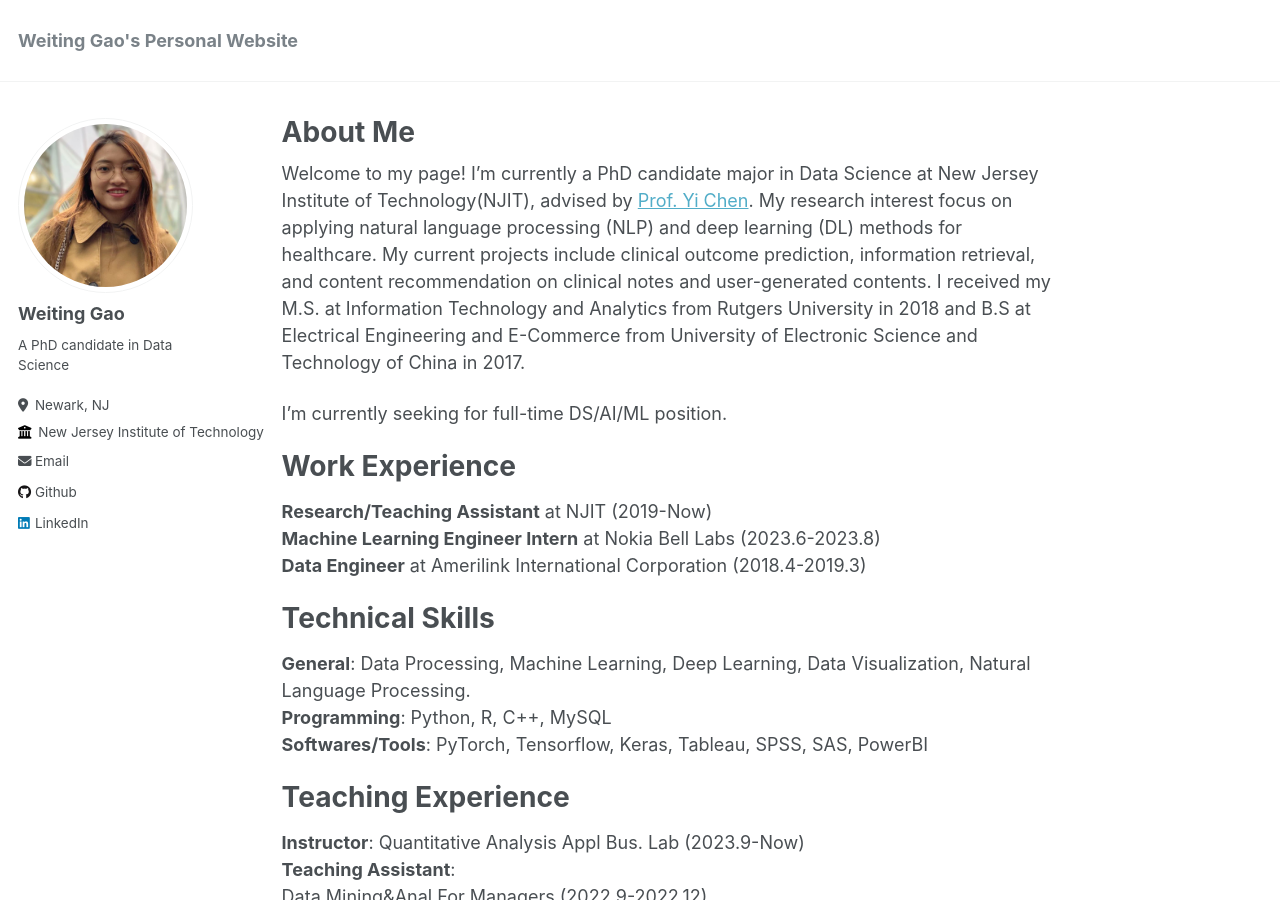
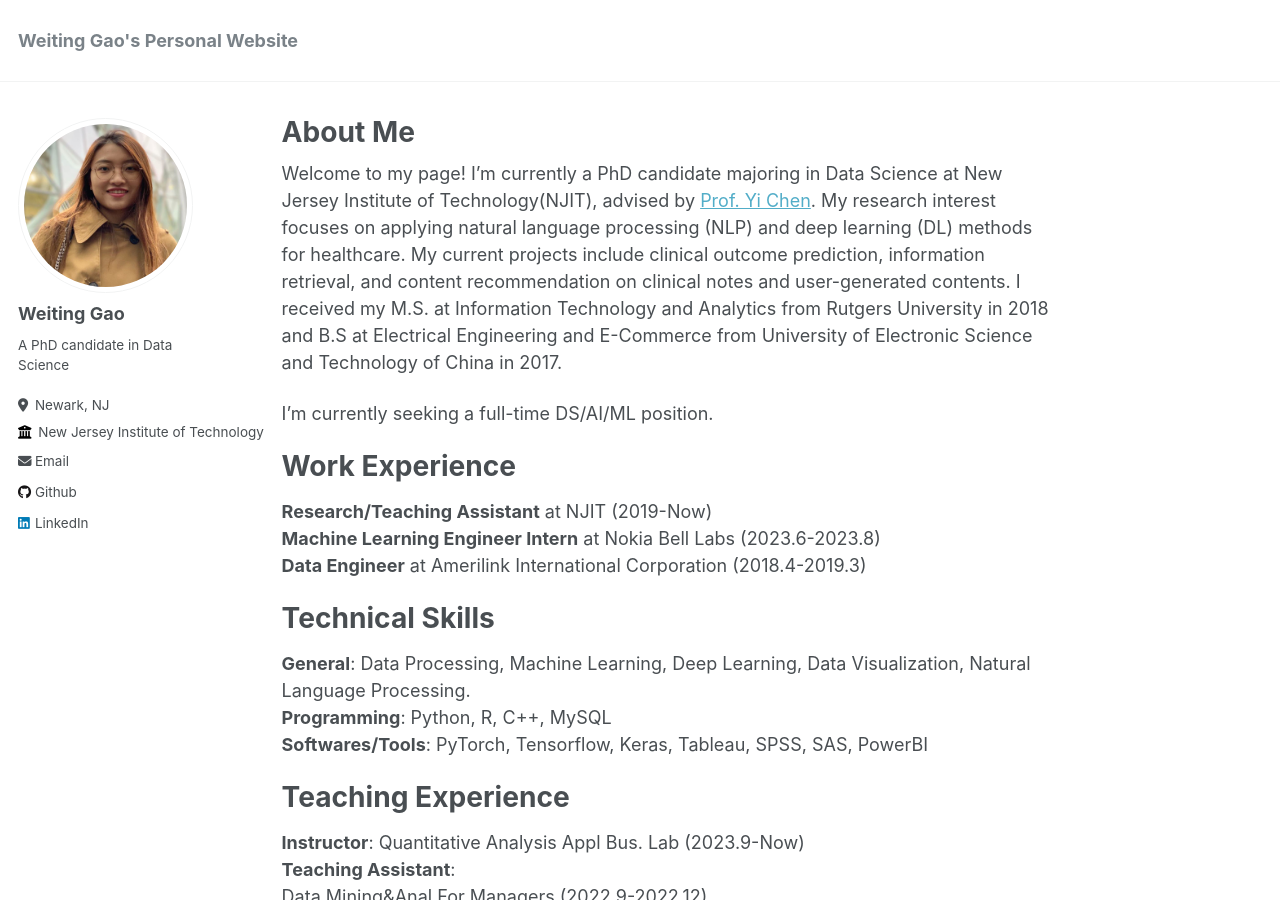
Before and after one commit to Weiting-Gao/weiting-gao.github.io, a Jekyll site: the page built from _pages/about.md, in a window 1280 px wide and 900 px high. Built offline with Jekyll 4.4.1, drawn with Linux system fonts in a browser that asks for light colours.

Commit message:
grammar mistake

```diff
--- a/_pages/about.md
+++ b/_pages/about.md
@@ -7,10 +7,10 @@ redirect_from:
   - /about.html
 ---
 
-Welcome to my page! I'm currently a PhD candidate major in Data Science at New Jersey Institute of Technology(NJIT), advised by [Prof. Yi Chen](https://web.njit.edu/~ychen/). My research interest focus on applying natural language processing (NLP) and deep learning (DL) methods for healthcare. My current projects include clinical outcome prediction, information retrieval, and content recommendation on clinical notes and user-generated contents.
+Welcome to my page! I'm currently a PhD candidate majoring in Data Science at New Jersey Institute of Technology(NJIT), advised by [Prof. Yi Chen](https://web.njit.edu/~ychen/). My research interest focuses on applying natural language processing (NLP) and deep learning (DL) methods for healthcare. My current projects include clinical outcome prediction, information retrieval, and content recommendation on clinical notes and user-generated contents.
 I received my M.S. at Information Technology and Analytics from Rutgers University in 2018 and B.S at Electrical Engineering and E-Commerce from University of Electronic Science and Technology of China in 2017.
 
-I'm currently seeking for full-time DS/AI/ML position.
+I'm currently seeking a full-time DS/AI/ML position.
 
 Work Experience
 ======
```
